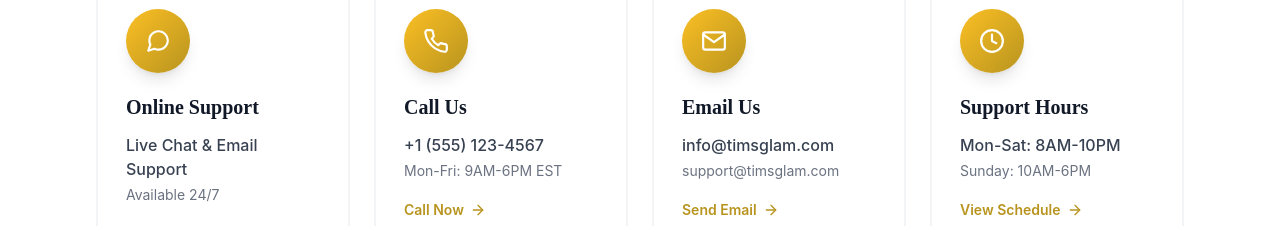
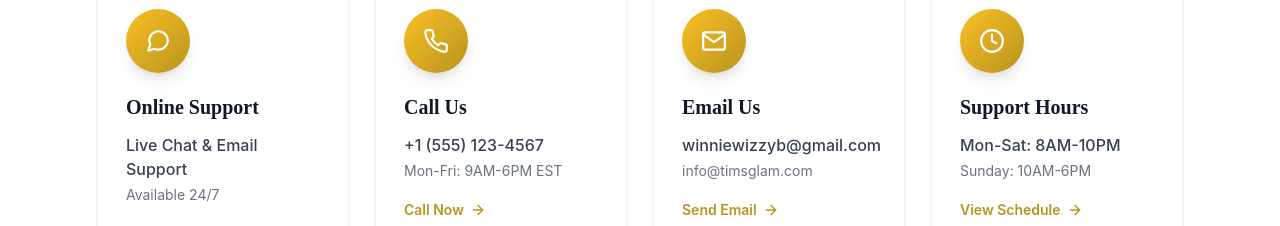
Before and after one commit to BlessingWinifredO/Tim-s-Glam, a Next.js app: page /contact in a window 1280 px wide. Shown: the part 940-1166 px from the top of the page. Built offline with nearby package versions, Linux system fonts and the light colour scheme.

Commit message:
Add winniewizzyb@gmail.com to contact page and footer

```diff
--- a/src/app/contact/page.js
+++ b/src/app/contact/page.js
@@ -62,8 +62,8 @@ export default function Contact() {
     {
       icon: FiMail,
       title: 'Email Us',
-      line1: 'info@timsglam.com',
-      line2: 'support@timsglam.com',
+      line1: 'winniewizzyb@gmail.com',
+      line2: 'info@timsglam.com',
       action: 'Send Email'
     },
     {
--- a/src/components/Footer.js
+++ b/src/components/Footer.js
@@ -75,6 +75,10 @@ export default function Footer() {
               </li>
               <li className="flex items-center space-x-2 text-primary-100">
                 <FiMail size={16} className="text-gold-300" />
+                <a href="mailto:winniewizzyb@gmail.com" className="hover:text-gold-300 transition-colors">winniewizzyb@gmail.com</a>
+              </li>
+              <li className="flex items-center space-x-2 text-primary-100">
+                <FiMail size={16} className="text-gold-300" />
                 <span>info@timsglam.com</span>
               </li>
             </ul>
```
